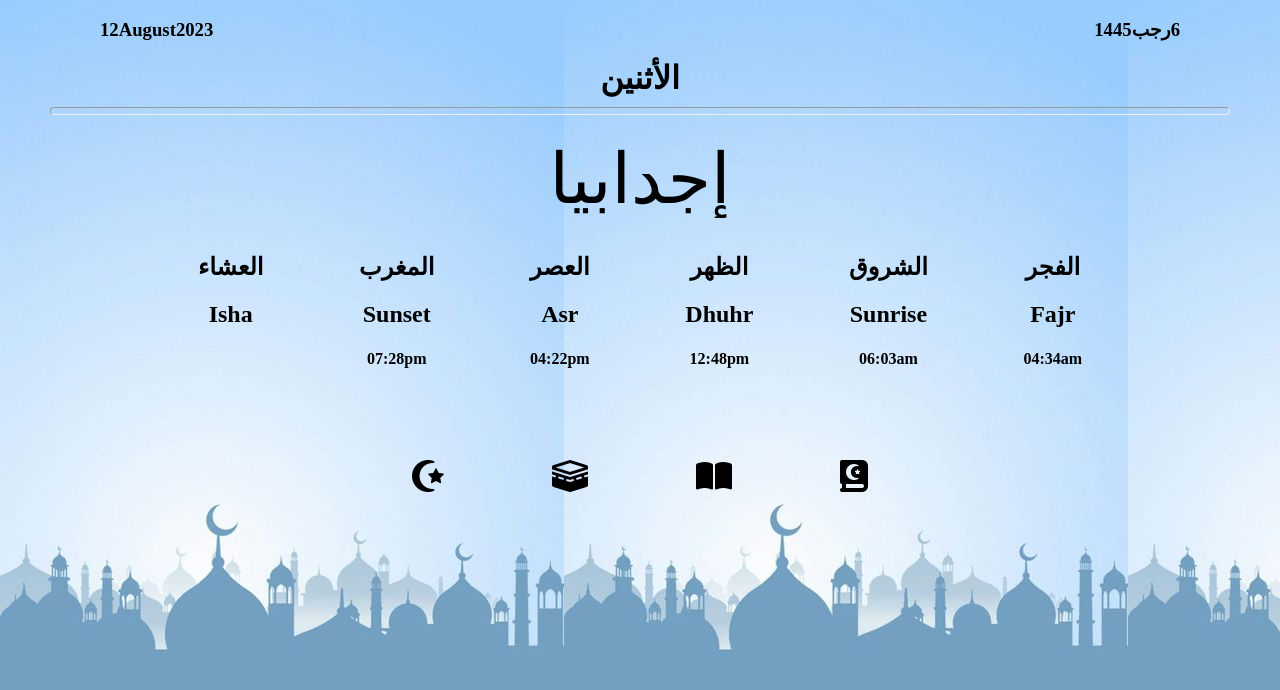
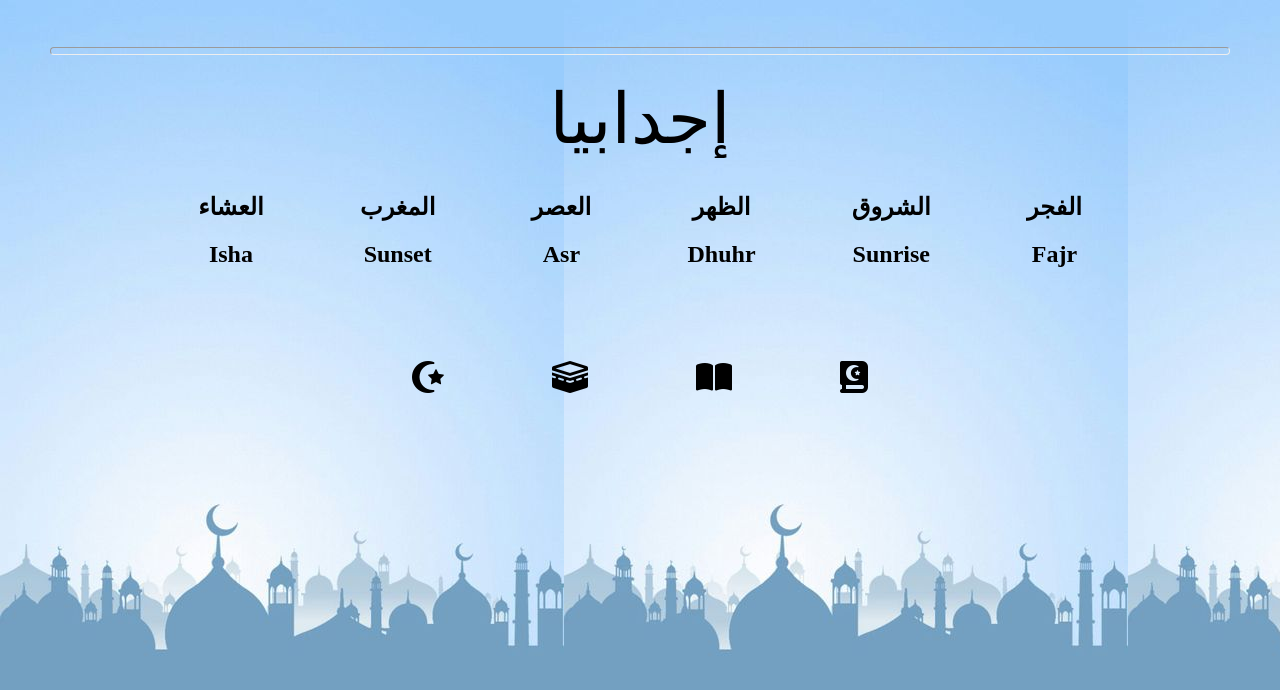
Before and after one commit to salhahussein/TimingsBy_City, a website: page index.html in a window 1280 px wide. Drawn offline with nearby package versions, Linux system fonts and the light colour scheme; no server answers.

Commit message:
Update index.html

```diff
--- a/index.html
+++ b/index.html
@@ -14,17 +14,17 @@
 
         <div class="date">
             <div>
-                <h3 id="day_hijri">6</h3>
-                <h3 id="month_hijri">رجب</h3>
-                <h3 id="year_hijri">1445</h3>
+                <h3 id="day_hijri"></h3>
+                <h3 id="month_hijri"></h3>
+                <h3 id="year_hijri"></h3>
             </div>
             <div class="date_gregorian">
-                <h3 id="day">12 </h3>
-                <h3 id="month">August </h3>
-                <h3 id="year">2023 </h3>
+                <h3 id="day"> </h3>
+                <h3 id="month"> </h3>
+                <h3 id="year"> </h3>
             </div>
         </div>
-        <h1 id="weekday">الأثنين</h1>
+        <h1 id="weekday"></h1>
         <hr>
     </header>
     <!--\\ date \\-->
@@ -40,27 +40,27 @@
             <div id="Fajr">
                 <h2>الفجر</h2>
                 <h2>Fajr</h2>
-                <h4 id="Fajr_time">04:34am</h4>
+                <h4 id="Fajr_time"></h4>
             </div>
             <div id="Sunrise">
                 <h2>الشروق</h2>
                 <h2>Sunrise</h2>
-                <h4 id="Sunrise_time">06:03am</h4>
+                <h4 id="Sunrise_time"></h4>
             </div>
             <div id="Dhuhr">
                 <h2>الظهر</h2>
                 <h2>Dhuhr</h2>
-                <h4 id="Dhuhr_time">12:48pm</h4>
+                <h4 id="Dhuhr_time"></h4>
             </div>
             <div id="Asr">
                 <h2>العصر</h2>
                 <h2>Asr</h2>
-                <h4 id="Asr_time">04:22pm</h4>
+                <h4 id="Asr_time"></h4>
             </div>
             <div id="Sunset">
                 <h2>المغرب</h2>
                 <h2>Sunset</h2>
-                <h4 id="Sunset_time">07:28pm</h4>
+                <h4 id="Sunset_time"></h4>
             </div>
             <div id="Isha">
                 <h2>العشاء</h2>
```
